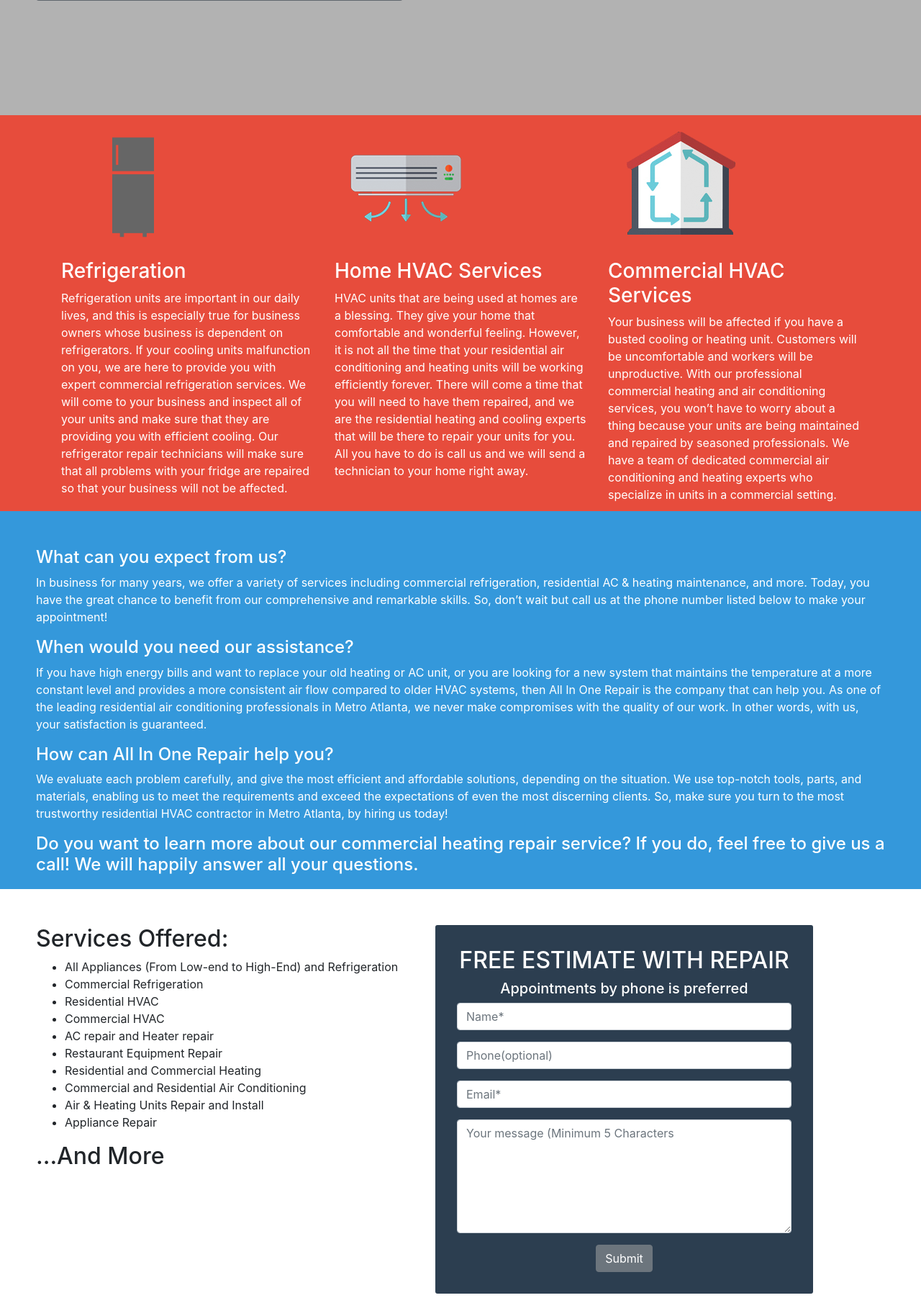
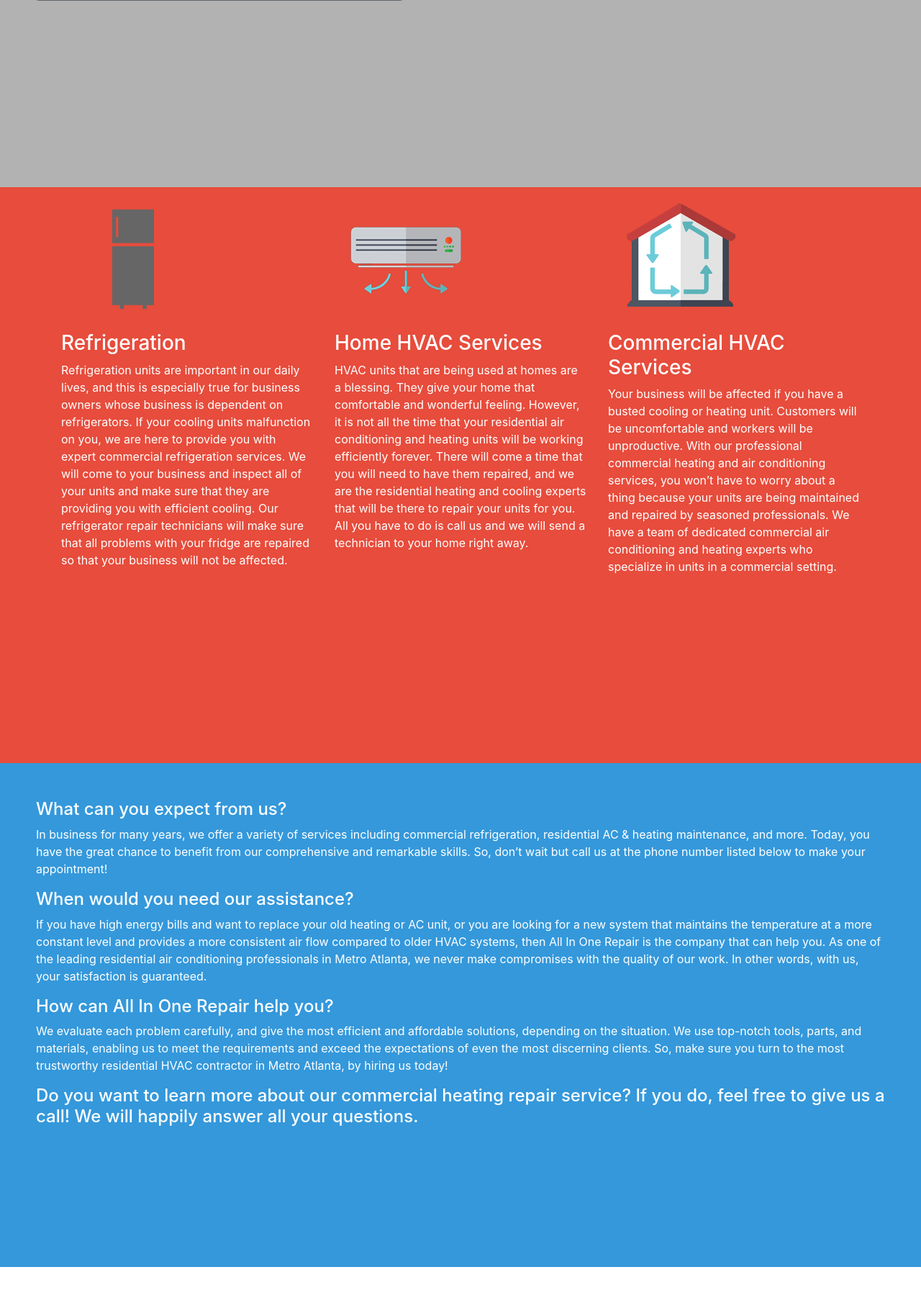
Before and after one commit to mistergwilson/mistergwilson.github.io, a PHP site: page /allinrepair/index.html in a window 1280 px wide. Shown: the part 631-2441 px from the top of the page at 72% size. Run offline with PHP 8.4, Linux system fonts and the light colour scheme.

Commit message:
Update main.css

```diff
--- a/allinrepair/css/main.css
+++ b/allinrepair/css/main.css
@@ -1,15 +1,3 @@
-@media (min-width: 576px) {
-
- #aboutus {
-	height: 1225px;
-}
-
-#services {
-	height: 650px;
-}
-
-}
-
 #topbar {
 	color: white;
 }
@@ -138,3 +126,19 @@
 	padding-bottom: 25px;
 	background-color: #343a40;
 }
+
+@media (min-width: 768px) {
+
+    #services {
+		height: 800px;
+	}
+
+	#aboutus {
+		height: 700px;
+	}
+
+	#main {
+	height: 750px;
+    }
+
+}
```
